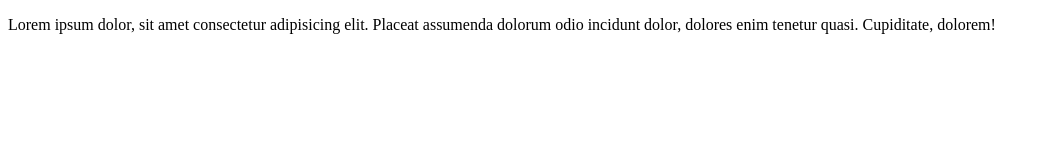
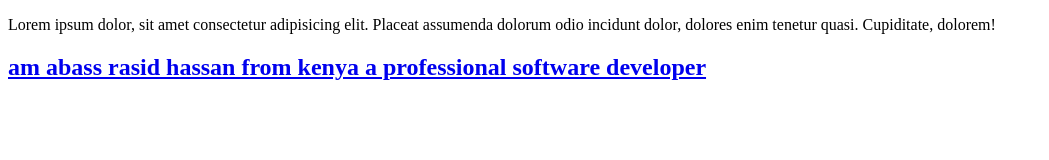
Before and after one commit to Abass-rashid/to-do-list-project, a plain HTML site: page index.html in a window 1280 px wide. Shown: the whole page, without its empty margins (0-1049 px from the left). Drawn offline with Linux system fonts and the light colour scheme.

Commit message:
added a link with about

```diff
--- a/index.html
+++ b/index.html
@@ -10,6 +10,11 @@
     <p>Lorem ipsum dolor, sit amet consectetur adipisicing elit.
          Placeat assumenda dolorum odio incidunt dolor, dolores enim tenetur quasi.
          Cupiditate, dolorem!</p>
+         <main>
+             <a href="#about">
+                 <h2>am abass rasid hassan from kenya a professional software developer</h2>
+             </a>
+         </main>
 
 </body>
 </html>
```
